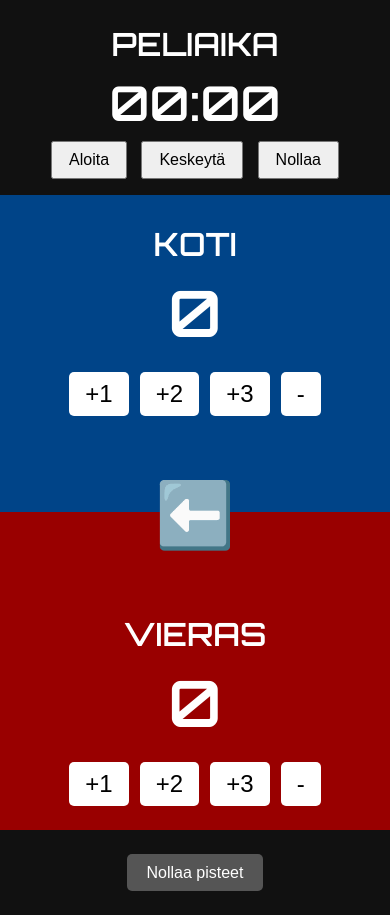
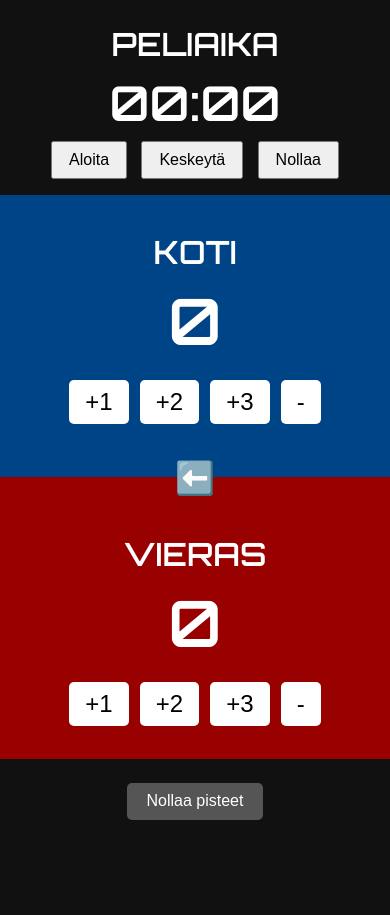
Before and after one commit to vperasto/pistelaskuri, a plain HTML site: page index.html in a window 390 px wide. After the commit the page ends 844 px from the top, so only its background shows below. Drawn offline with Linux system fonts and the light colour scheme.

Commit message:
Update styles.css

```diff
--- a/styles.css
+++ b/styles.css
@@ -121,9 +121,9 @@ body {
   }
   .possession-container {
     background: linear-gradient(to bottom, #004488 50%, #990000 50%);
-    padding: 2rem 0;
+    padding: 0;
   }
   .possession-arrow {
-    font-size: 4rem;
+    font-size: 2rem;
   }
 }
```
